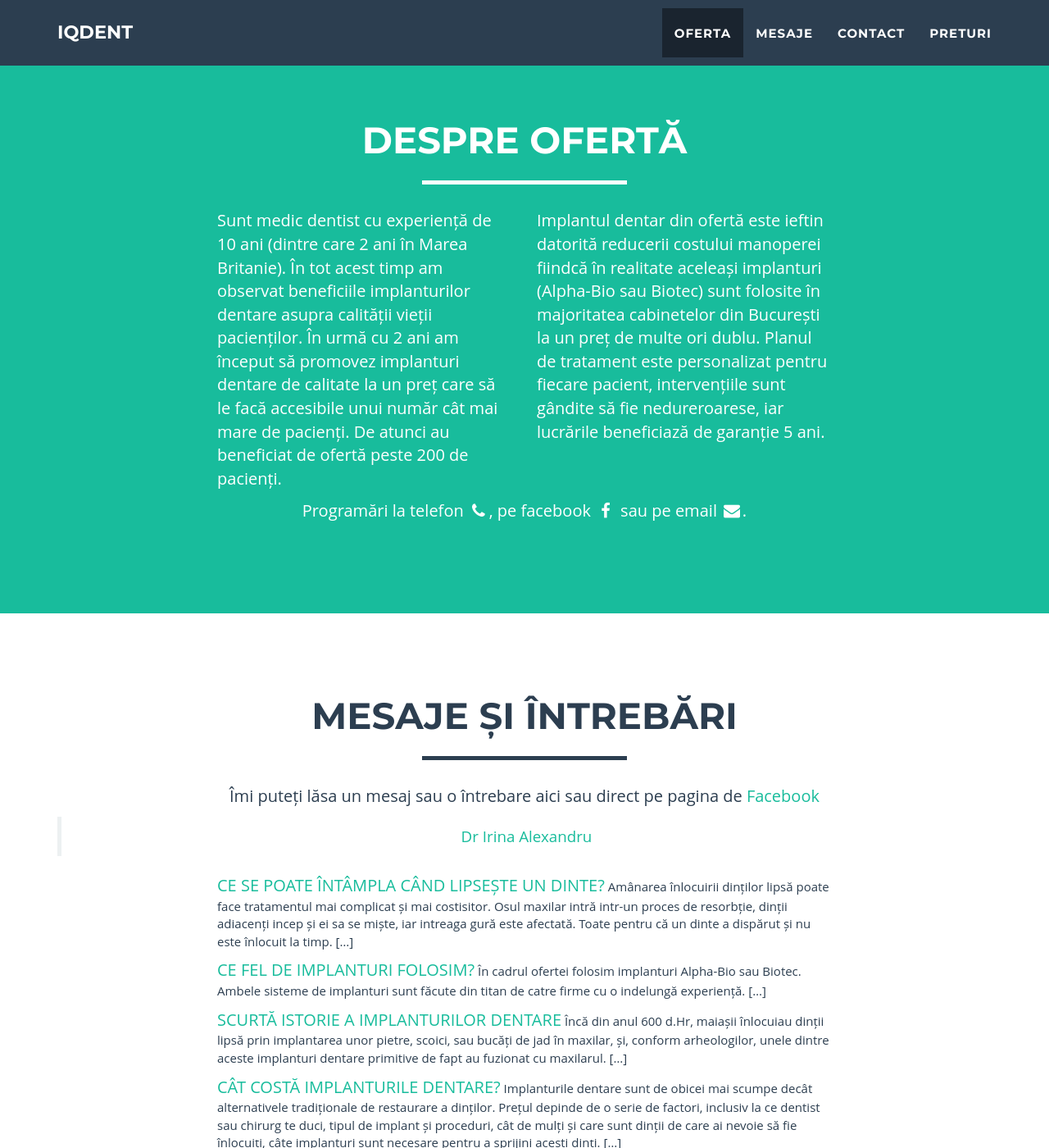
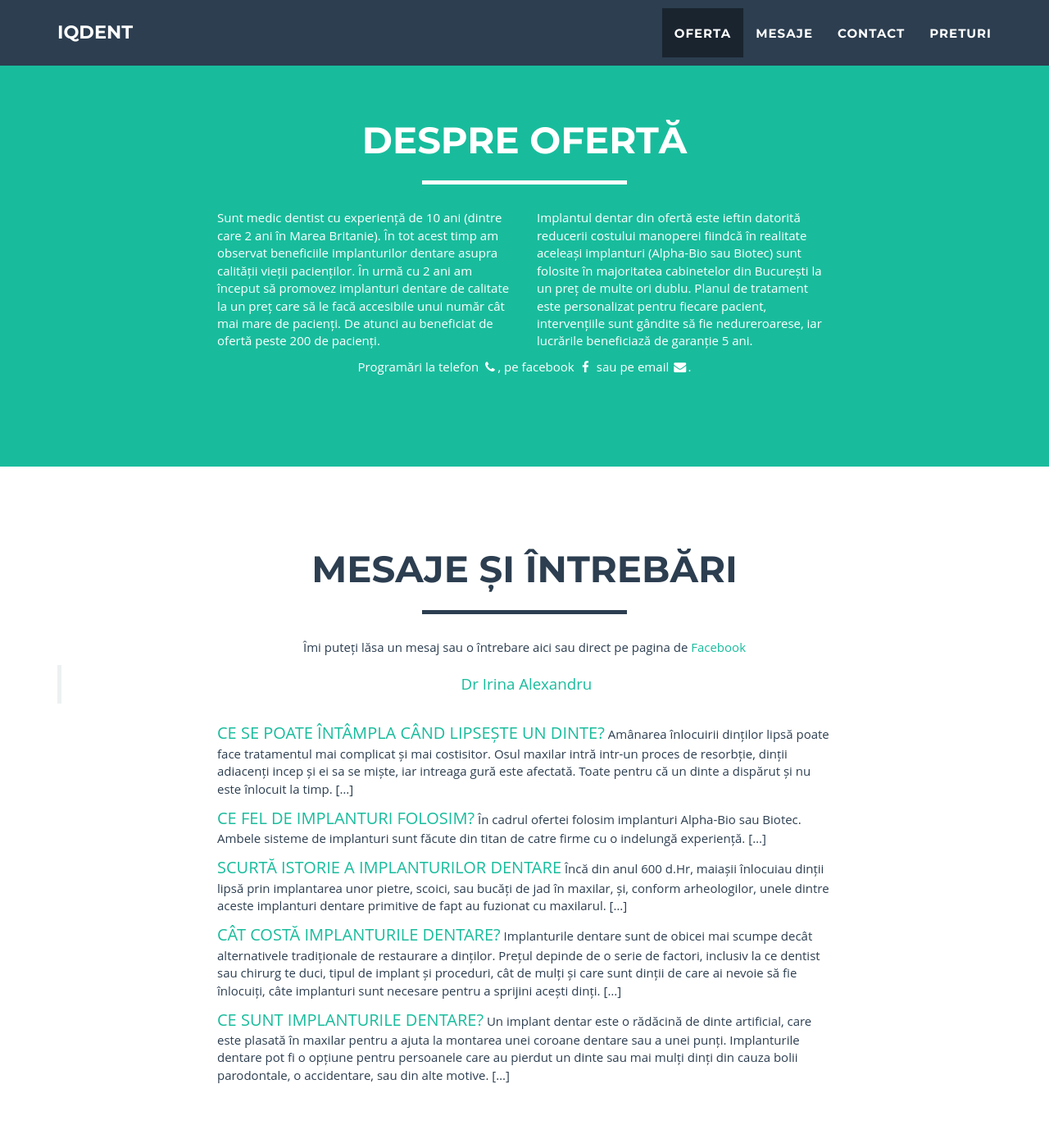
Before and after one commit to littledentgopo/offerdent, a Jekyll site: the page built from index.html, in a window 1280 px wide and 1400 px high, scrolled down 1529 px. Shown: the whole window at 82% size. Built offline with Jekyll 4.4.1, drawn with Linux system fonts in a browser that asks for light colours.

Commit message:
More messages

```diff
--- a/_includes/css/freelancer.css
+++ b/_includes/css/freelancer.css
@@ -10,11 +10,11 @@ body {
 }
 
 p {
-    font-size: 20px;
+    font-size: 15px;
 }
 
 p.small {
-    font-size: 16px;
+    font-size: 13px;
 }
 
 a,
```
